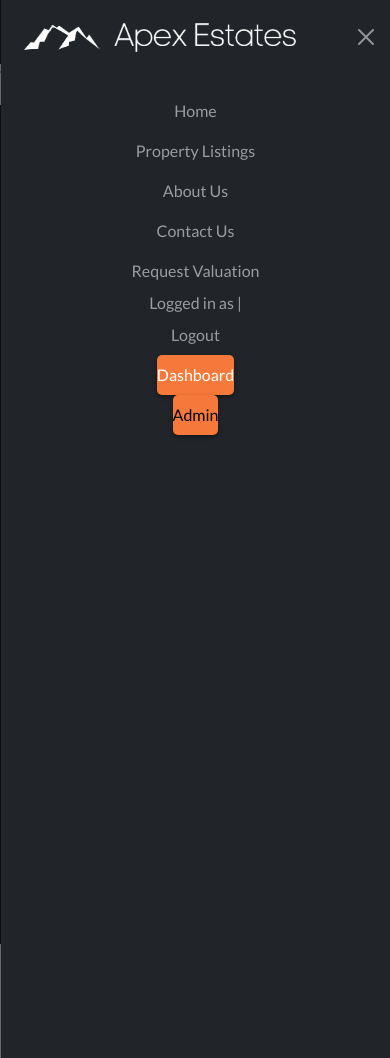
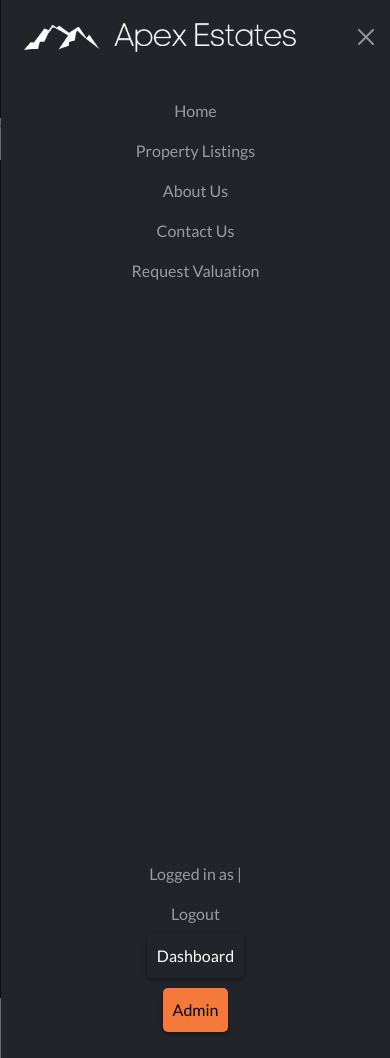
Before and after one commit to RadleighSmith/apex-estates, a Django app: page /dashboard/ in a window 390 px wide, after a click that opens the changed part. Run offline with Django 4.2, Linux system fonts and the light colour scheme; a user stored in the database is signed in; some libraries are stand-ins or nearby versions.

Commit message:
Add styling for better responsivness

```diff
--- a/static/css/style.css
+++ b/static/css/style.css
@@ -114,6 +114,17 @@ h2 {
 }
 
 /* Navbar Media Queries */
+@media(min-width: 1200px){
+    .btn-nav{
+        margin-right: 10px;
+    }
+}
+@media(max-width: 1200px){
+    .btn-nav{
+        margin-bottom: 10px;
+        padding: 10px;
+    }
+}
 
 /* Footer */
 
--- a/templates/header.html
+++ b/templates/header.html
@@ -2,7 +2,7 @@
 
 <nav
     class="navbar navbar-expand-xl navbar-dark {% if request.path == '/' %}navbar-home{% else %}navbar-colour{% endif %}">
-    <div class="container-fluid text-center mx-5">
+    <div class="container-fluid text-center m-4">
         <div class="col-xl-4 col-11 d-flex justify-content-start">
             <!-- Logo -->
             <a class="navbar-brand" href="/"><img id="navbar-logo" src="{% static 'images/apex-logo-coloured.png' %}"
@@ -29,8 +29,8 @@
                 </div>
 
                 <!-- Sidebar Body -->
-                <div class="offcanvas-body">
-                    <ul class="navbar-nav justify-content-end">
+                <div class="offcanvas-body d-flex flex-column flex-xl-row">
+                    <ul class="navbar-nav justify-content-start flex-grow-1">
                         <li class="nav-item">
                             <a class="nav-link {% if request.path == '/' %}active{% endif %}" href="/">Home</a>
                         </li>
@@ -53,30 +53,29 @@
                     </ul>
 
                     <!-- User Auth -->
-                    {% if user.is_authenticated %}
-                    <span class="navbar-text">Logged in as | {{user.first_name}}</span>
-                    {% endif %}
-                    <div class="d-flex justify-content-center align-items-center gap-3 mt-auto">
+                    <div class="d-flex justify-content-center align-items-center mt-auto">
                         <ul class="navbar-nav">
                             {% if user.is_authenticated %}
+                            <span class="navbar-text">Logged in as | {{user.first_name}}</span>
                             <li class="nav-item">
                                 <a class="nav-link" href="/logout">Logout</a>
                             </li>
                             <li class="nav-item">
-                                <a class="nav-link nav-link call-to-action {% if request.path == '/dashboard/' %}active{% endif %}"
+                                <a class="nav-link btn call-to-action btn-nav {% if request.path == '/dashboard/' %}active{% endif %}"
                                     href="/dashboard">Dashboard</a>
                             </li>
                             {% if user.is_superuser or user.is_staff %}
                             <li class="nav-item">
-                                <a class="nav-link nav-link call-to-action" href="/admin">Admin</a>
+                                <a class="nav-link nav-link btn call-to-action btn-nav" href="/admin">Admin</a>
                             </li>
                             {% endif %}
                             {% else %}
                             <li class="nav-item">
-                                <a class="nav-link {% if request.path == '/login/' %}active{% endif %}" href="/login">Log in</a>
+                                <a class="nav-link {% if request.path == '/login/' %}active{% endif %}"
+                                    href="/login">Log in</a>
                             </li>
                             <li class="nav-item">
-                                <a class="nav-link call-to-action {% if request.path == '/sign_up/' %}active{% endif %}"
+                                <a class="nav-link btn call-to-action {% if request.path == '/sign_up/' %}active{% endif %}"
                                     href="/sign_up">Register</a>
                             </li>
                             {% endif %}
```
Also changed, not shown: 2 other files.
